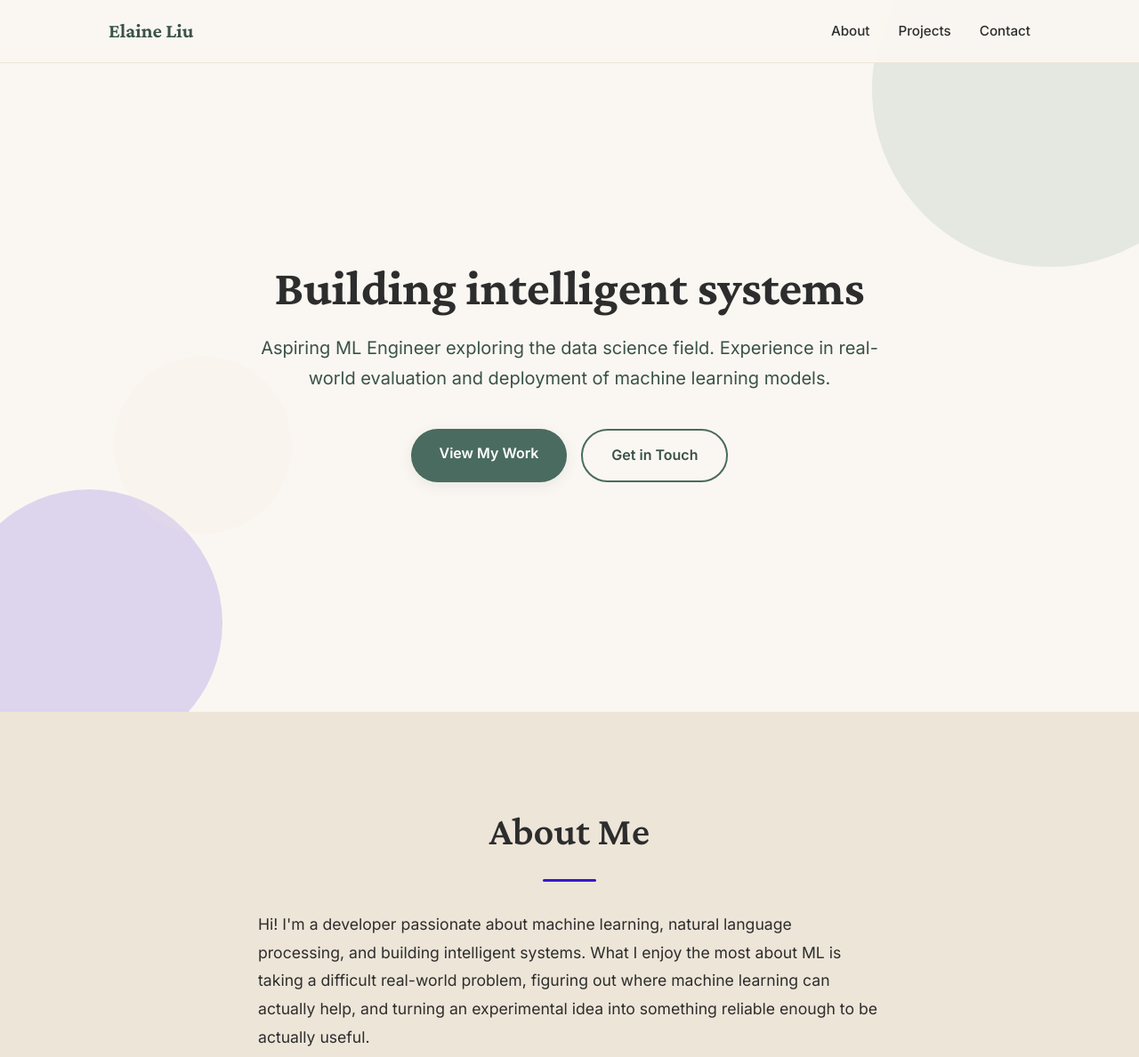
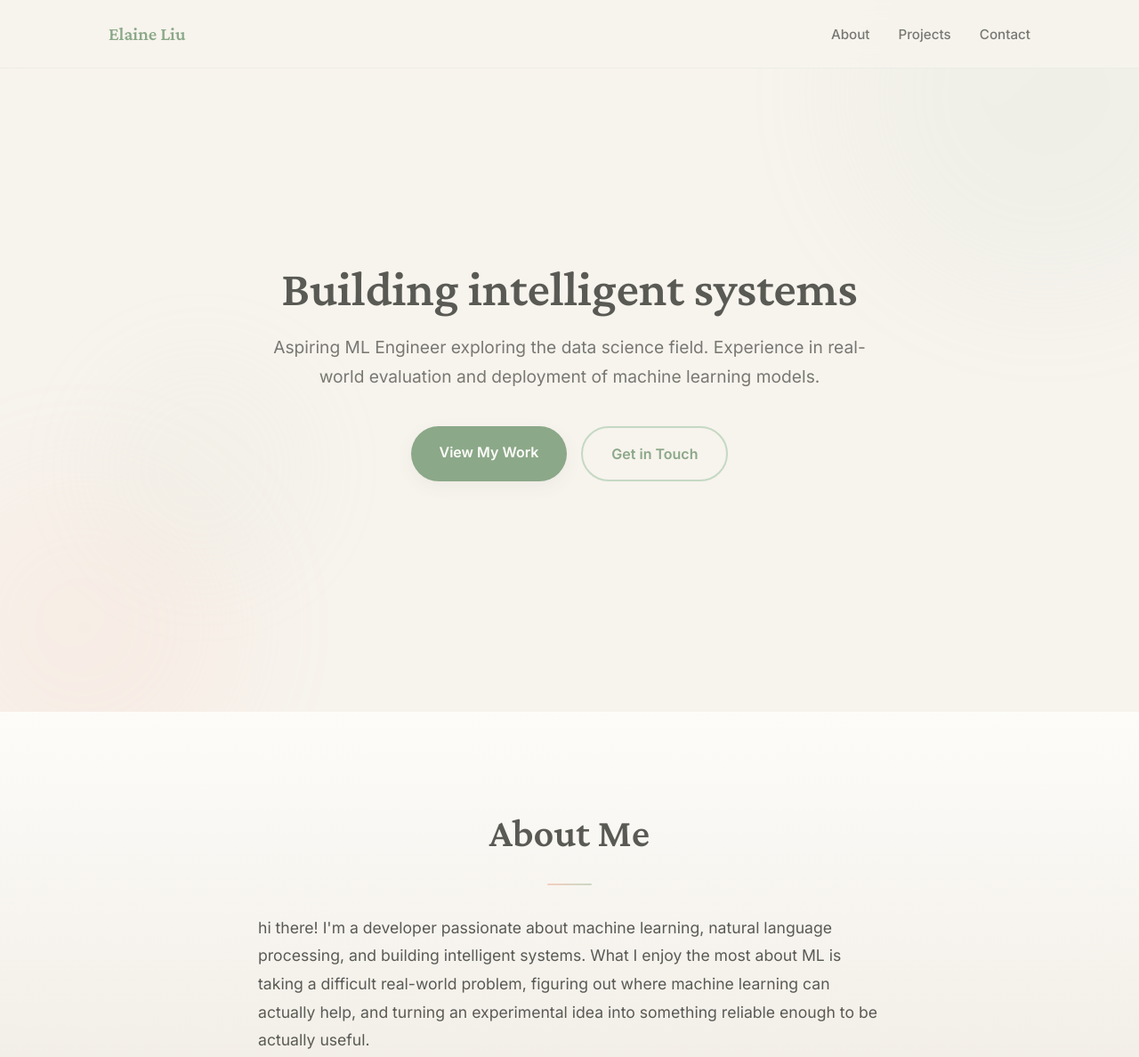
Before and after one commit to elaineliu05/elaineliu05.github.io, a plain HTML site: page index.html in a window 1280 px wide. Shown: the top 1188 px of the page at 89% size. Drawn offline with nearby package versions, Linux system fonts and the light colour scheme.

Commit message:
lil update

```diff
--- a/index.html
+++ b/index.html
@@ -3,7 +3,7 @@
 <head>
     <meta charset="UTF-8">
     <meta name="viewport" content="width=device-width, initial-scale=1.0">
-    <title>Your Name - Portfolio</title>
+    <title>Elaine Liu - Portfolio</title>
     <link rel="stylesheet" href="styles.css">
 </head>
 <body>
@@ -39,12 +39,12 @@
             <h2 class="section-title">About Me</h2>
             <div class="about-content">
                 <p>
-                    Hi! I'm a developer passionate about machine learning, natural language processing,
+                    hi there! I'm a developer passionate about machine learning, natural language processing,
                     and building intelligent systems. What I enjoy the most about ML is taking a difficult real-world problem, figuring out where machine learning can actually help, and turning an experimental idea into something reliable enough to be actually useful.
 
                 </p>
                 <p>
-                    when i'm not coding, you can find me exploring a new cafe, or experimenting with new technologies, or at the gym.
+                    when i'm not coding, you can find me exploring a new cafe, or experimenting with new technologies, or at the gym :P. tell your cat i say pspsps
                 </p>
             </div>
         </div>
--- a/styles.css
+++ b/styles.css
@@ -1,18 +1,20 @@
-@import url('https://fonts.googleapis.com/css2?family=Crimson+Pro:wght@400;600;700&family=Inter:wght@400;500;600;700&display=swap');
+@import url('https://fonts.googleapis.com/css2?family=Crimson+Pro:wght@400;600;700&family=Inter:wght@400;500;600&display=swap');
 
-/* Warm, cozy, mature color palette */
+/* Soft watercolor-inspired palette */
 :root {
-    --forest: #4a6b5f;
-    --forest-light: #6b8b7f;
-    --forest-dark: #3a5248;
-    --warm-bg: #faf7f2;
-    --soft-tan: #ede5d8;
-    --warm-accent: #3918d0;
-    --rich-brown: #2d2d2d;
-    --off-white: #ffffff;
-    --card-bg: #fffcf7;
-    --shadow: rgba(45, 45, 45, 0.08);
-    --shadow-medium: rgba(45, 45, 45, 0.12);
+    --sage: #8ba888;
+    --sage-muted: #a8c5a5;
+    --sage-soft: #c4d9c4;
+    --peach: #f4b5a0;
+    --peach-soft: #f9d5c8;
+    --mint: #b8d4c9;
+    --cream-bg: #f7f3ed;
+    --warm-white: #fdfcf9;
+    --soft-beige: #ede8df;
+    --text-soft: #5a5a54;
+    --text-muted: #787872;
+    --shadow-soft: rgba(90, 90, 84, 0.06);
+    --shadow-medium: rgba(90, 90, 84, 0.1);
 }
 
 * {
@@ -23,15 +25,16 @@
 
 body {
     font-family: 'Inter', -apple-system, BlinkMacSystemFont, 'Segoe UI', sans-serif;
-    line-height: 1.7;
-    color: var(--rich-brown);
-    background-color: var(--warm-bg);
+    line-height: 1.8;
+    color: var(--text-soft);
+    background-color: var(--cream-bg);
     font-weight: 400;
 }
 
 h1, h2, h3, h4, h5, h6 {
     font-family: 'Crimson Pro', Georgia, serif;
     font-weight: 600;
+    color: var(--text-soft);
 }
 
 .container {
@@ -45,25 +48,25 @@ h1, h2, h3, h4, h5, h6 {
     position: fixed;
     top: 0;
     width: 100%;
-    background-color: rgba(250, 247, 242, 0.95);
-    backdrop-filter: blur(10px);
+    background-color: rgba(247, 243, 237, 0.92);
+    backdrop-filter: blur(12px);
     z-index: 100;
-    border-bottom: 1px solid var(--soft-tan);
+    border-bottom: 1px solid rgba(184, 212, 201, 0.2);
 }
 
 .nav-container {
     max-width: 1100px;
     margin: 0 auto;
-    padding: 1rem 2rem;
+    padding: 1.2rem 2rem;
     display: flex;
     justify-content: space-between;
     align-items: center;
 }
 
 .logo {
-    font-size: 1.4rem;
-    font-weight: 700;
-    color: var(--forest-dark);
+    font-size: 1.3rem;
+    font-weight: 600;
+    color: var(--sage);
     font-family: 'Crimson Pro', serif;
 }
 
@@ -75,14 +78,14 @@ h1, h2, h3, h4, h5, h6 {
 
 .nav-links a {
     text-decoration: none;
-    color: var(--rich-brown);
+    color: var(--text-muted);
     font-weight: 500;
     transition: color 0.3s ease;
     font-size: 0.95rem;
 }
 
 .nav-links a:hover {
-    color: var(--forest);
+    color: var(--sage);
 }
 
 /* Hero Section */
@@ -105,19 +108,20 @@ h1, h2, h3, h4, h5, h6 {
 
 .hero-title {
     font-size: 3.5rem;
-    font-weight: 700;
-    color: var(--rich-brown);
+    font-weight: 600;
+    color: var(--text-soft);
     margin-bottom: 1rem;
     line-height: 1.2;
     font-family: 'Crimson Pro', serif;
 }
 
 .hero-subtitle {
-    font-size: 1.25rem;
-    color: var(--forest-dark);
+    font-size: 1.2rem;
+    color: var(--text-muted);
     margin-bottom: 2.5rem;
     font-weight: 400;
     font-family: 'Inter', sans-serif;
+    line-height: 1.7;
 }
 
 .hero-cta {
@@ -137,26 +141,27 @@ h1, h2, h3, h4, h5, h6 {
 }
 
 .btn-primary {
-    background-color: var(--forest);
-    color: var(--off-white);
-    box-shadow: 0 4px 15px var(--shadow);
+    background-color: var(--sage);
+    color: var(--warm-white);
+    box-shadow: 0 6px 20px var(--shadow-soft);
 }
 
 .btn-primary:hover {
-    background-color: var(--forest-dark);
+    background-color: var(--sage-muted);
     transform: translateY(-2px);
-    box-shadow: 0 6px 20px var(--shadow-medium);
+    box-shadow: 0 8px 25px var(--shadow-medium);
 }
 
 .btn-secondary {
     background-color: transparent;
-    color: var(--forest-dark);
-    border: 2px solid var(--forest);
+    color: var(--sage);
+    border: 2px solid var(--sage-soft);
 }
 
 .btn-secondary:hover {
-    background-color: var(--forest);
-    color: var(--off-white);
+    background-color: var(--sage-soft);
+    color: var(--text-soft);
+    border-color: var(--sage-muted);
 }
 
 /* Decorative circles */
@@ -177,38 +182,44 @@ h1, h2, h3, h4, h5, h6 {
 }
 
 .circle-1 {
-    width: 400px;
-    height: 400px;
-    background: var(--forest-light);
-    top: -100px;
-    right: -100px;
+    width: 450px;
+    height: 450px;
+    background: linear-gradient(135deg, var(--sage-soft), var(--mint));
+    top: -120px;
+    right: -120px;
+    opacity: 0.12;
+    filter: blur(60px);
 }
 
 .circle-2 {
-    width: 300px;
-    height: 300px;
-    background: var(--warm-accent);
-    bottom: -50px;
-    left: -50px;
+    width: 350px;
+    height: 350px;
+    background: linear-gradient(135deg, var(--peach-soft), var(--peach));
+    bottom: -80px;
+    left: -80px;
+    opacity: 0.12;
+    filter: blur(60px);
 }
 
 .circle-3 {
-    width: 200px;
-    height: 200px;
-    background: var(--soft-tan);
+    width: 250px;
+    height: 250px;
+    background: var(--sage-soft);
     top: 50%;
-    left: 10%;
+    left: 8%;
+    opacity: 0.08;
+    filter: blur(50px);
 }
 
 /* About Section */
 .about {
     padding: 6rem 0;
-    background-color: var(--soft-tan);
+    background: linear-gradient(180deg, var(--warm-white) 0%, var(--soft-beige) 100%);
 }
 
 .section-title {
     font-size: 2.8rem;
-    color: var(--rich-brown);
+    color: var(--text-soft);
     margin-bottom: 2rem;
     text-align: center;
     position: relative;
@@ -219,11 +230,12 @@ h1, h2, h3, h4, h5, h6 {
 .section-title::after {
     content: '';
     display: block;
-    width: 60px;
-    height: 3px;
-    background: var(--warm-accent);
+    width: 50px;
+    height: 2px;
+    background: linear-gradient(90deg, var(--peach), var(--sage-muted));
     margin: 1rem auto 0;
     border-radius: 2px;
+    opacity: 0.6;
 }
 
 .about-content {
@@ -240,7 +252,7 @@ h1, h2, h3, h4, h5, h6 {
 /* Projects Section */
 .projects {
     padding: 6rem 0;
-    background-color: var(--warm-bg);
+    background-color: var(--cream-bg);
 }
 
 .projects-grid {
@@ -251,22 +263,23 @@ h1, h2, h3, h4, h5, h6 {
 }
 
 .project-card {
-    background-color: var(--card-bg);
+    background-color: var(--warm-white);
     padding: 2.5rem;
-    border-radius: 16px;
-    box-shadow: 0 2px 20px var(--shadow);
-    transition: transform 0.3s ease, box-shadow 0.3s ease;
-    border: 1px solid rgba(212, 165, 116, 0.1);
+    border-radius: 24px;
+    box-shadow: 0 4px 24px var(--shadow-soft);
+    transition: transform 0.4s ease, box-shadow 0.4s ease;
+    border: 1px solid rgba(139, 168, 136, 0.08);
 }
 
 .project-card:hover {
-    transform: translateY(-5px);
-    box-shadow: 0 8px 30px var(--shadow-medium);
+    transform: translateY(-8px);
+    box-shadow: 0 12px 40px var(--shadow-medium);
 }
 
 .project-card.coming-soon {
-    opacity: 0.65;
-    border: 2px dashed var(--soft-tan);
+    opacity: 0.6;
+    border: 2px dashed var(--sage-soft);
+    background: linear-gradient(135deg, var(--warm-white), var(--soft-beige));
 }
 
 .project-icon {
@@ -276,17 +289,16 @@ h1, h2, h3, h4, h5, h6 {
 
 .project-title {
     font-size: 1.5rem;
-    color: var(--rich-brown);
+    color: var(--text-soft);
     margin-bottom: 1rem;
     font-family: 'Crimson Pro', serif;
     font-weight: 600;
 }
 
 .project-description {
-    color: var(--rich-brown);
+    color: var(--text-muted);
     margin-bottom: 1.5rem;
-    line-height: 1.7;
-    opacity: 0.9;
+    line-height: 1.8;
 }
 
 .project-tags {
@@ -297,12 +309,13 @@ h1, h2, h3, h4, h5, h6 {
 }
 
 .tag {
-    background-color: var(--soft-tan);
-    color: var(--forest-dark);
+    background: linear-gradient(135deg, var(--sage-soft), var(--mint));
+    color: var(--text-soft);
     padding: 0.35rem 0.9rem;
     border-radius: 20px;
     font-size: 0.85rem;
     font-weight: 500;
+    border: 1px solid rgba(139, 168, 136, 0.15);
 }
 
 .project-links {
@@ -311,20 +324,20 @@ h1, h2, h3, h4, h5, h6 {
 }
 
 .project-link {
-    color: var(--forest);
+    color: var(--sage);
     text-decoration: none;
     font-weight: 600;
     transition: color 0.3s ease;
 }
 
 .project-link:hover {
-    color: var(--forest-dark);
+    color: var(--sage-muted);
 }
 
 /* Contact Section */
 .contact {
     padding: 6rem 0;
-    background-color: var(--soft-tan);
+    background: linear-gradient(180deg, var(--cream-bg) 0%, var(--soft-beige) 100%);
     text-align: center;
 }
 
@@ -334,9 +347,9 @@ h1, h2, h3, h4, h5, h6 {
 }
 
 .contact-content p {
-    font-size: 1.15rem;
+    font-size: 1.1rem;
     margin-bottom: 2rem;
-    color: var(--rich-brown);
+    color: var(--text-muted);
 }
 
 .contact-links {
@@ -351,19 +364,19 @@ h1, h2, h3, h4, h5, h6 {
     align-items: center;
     gap: 0.5rem;
     padding: 1rem 2rem;
-    background-color: var(--forest);
-    color: var(--off-white);
+    background: linear-gradient(135deg, var(--sage), var(--sage-muted));
+    color: var(--warm-white);
     text-decoration: none;
     border-radius: 50px;
     font-weight: 600;
-    transition: all 0.3s ease;
-    box-shadow: 0 3px 15px var(--shadow);
+    transition: all 0.4s ease;
+    box-shadow: 0 6px 20px var(--shadow-soft);
 }
 
 .contact-btn:hover {
-    background-color: var(--forest-dark);
-    transform: translateY(-2px);
-    box-shadow: 0 6px 20px var(--shadow-medium);
+    background: linear-gradient(135deg, var(--sage-muted), var(--mint));
+    transform: translateY(-3px);
+    box-shadow: 0 10px 30px var(--shadow-medium);
 }
 
 .contact-btn .icon {
@@ -372,14 +385,15 @@ h1, h2, h3, h4, h5, h6 {
 
 /* Footer */
 .footer {
-    padding: 2rem 0;
-    background-color: var(--forest-dark);
-    color: var(--soft-tan);
+    padding: 2.5rem 0;
+    background: linear-gradient(180deg, var(--sage), var(--sage-muted));
+    color: var(--warm-white);
     text-align: center;
 }
 
 .footer p {
     font-size: 0.95rem;
+    opacity: 0.9;
 }
 
 /* Responsive Design */
@@ -412,6 +426,6 @@ html {
 
 /* Selection color */
 ::selection {
-    background-color: var(--warm-accent);
-    color: var(--rich-brown);
+    background-color: var(--peach-soft);
+    color: var(--text-soft);
 }
```
